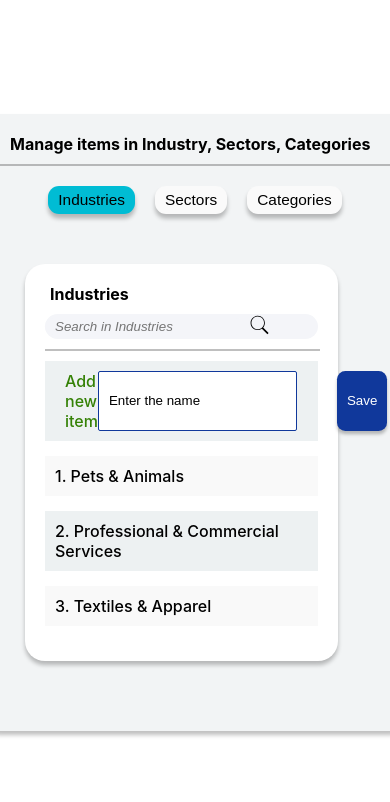
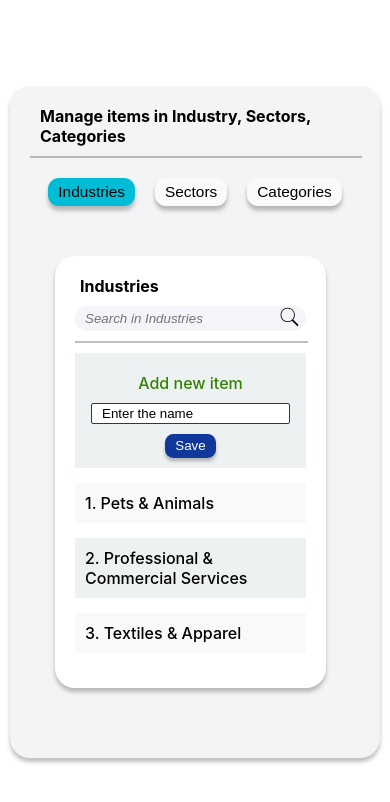
Before and after one commit to swapnadeepmohapatra/hackstrap-item-list, a React (Create React App) app: page / in a window 390 px wide. Shown: the top 802 px of the page. Built offline with nearby package versions, Linux system fonts and the light colour scheme.

Commit message:
added mobile response to add item bar

```diff
--- a/src/App.css
+++ b/src/App.css
@@ -200,3 +200,13 @@
 	margin-left: 40px;
 	margin-right: 40px;
 }
+
+@media all and (max-width: 480px) {
+	.add-item-div {
+		flex-direction: column;
+		align-items: center;
+	}
+	.add-item-div * {
+		margin-top: 10px;
+	}
+}
```
